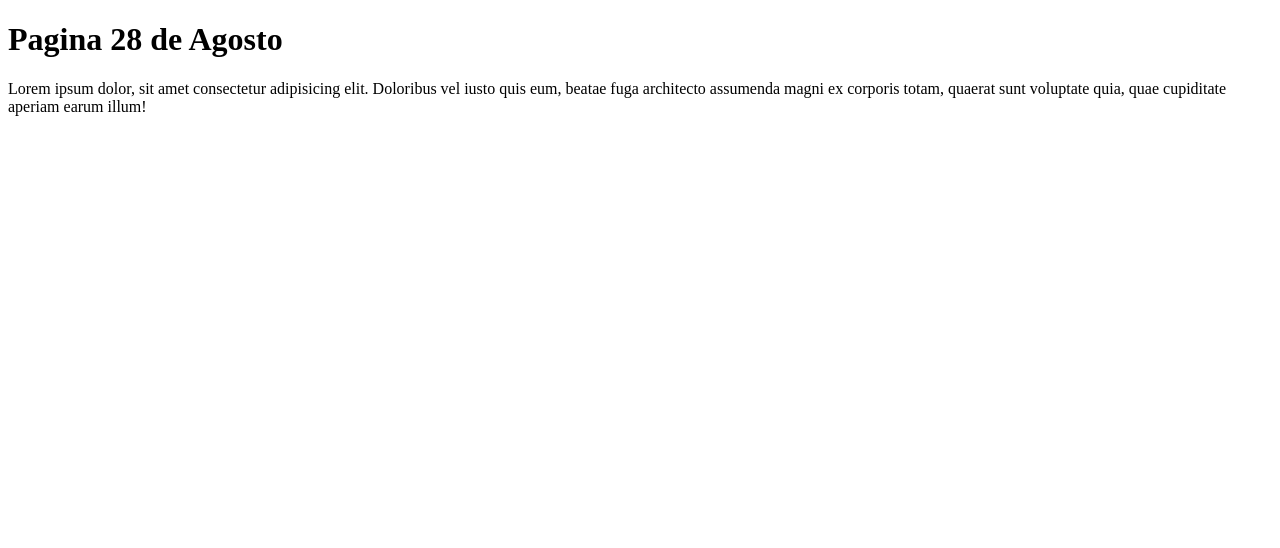
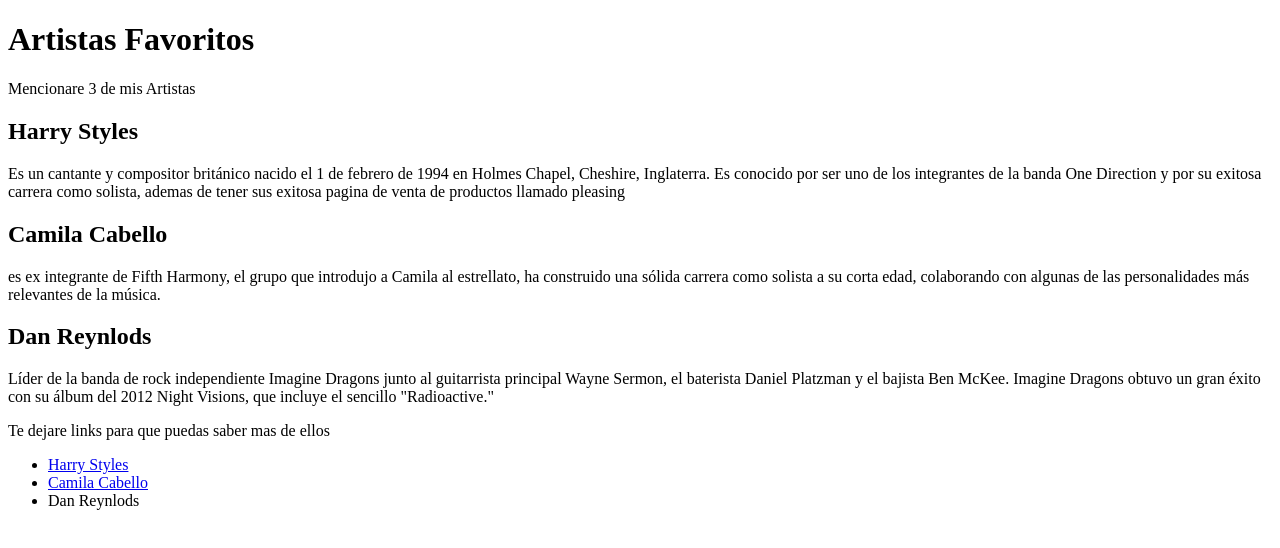
Before and after one commit to Quintero95/Practica-2, a plain HTML site: page practica.html in a window 1280 px wide. Drawn offline with Linux system fonts and the light colour scheme.

Commit message:
Pagina Artistas

```diff
--- a/practica.html
+++ b/practica.html
@@ -5,8 +5,37 @@
     <meta name="viewport" content="width=device-width, initial-scale=1.0">
     <title>Primera practica</title>
 </head>
-<body>
-   <h1>Pagina 28 de Agosto</h1>
-   <p>Lorem ipsum dolor, sit amet consectetur adipisicing elit. Doloribus vel iusto quis eum, beatae fuga architecto assumenda magni ex corporis totam, quaerat sunt voluptate quia, quae cupiditate aperiam earum illum!</p>
+<body >
+    <h1>Artistas Favoritos</h1>
+    <p>Mencionare 3 de mis Artistas</p>
+
+    <section>
+        <article>
+            <h2>Harry Styles</h2>
+            <p> Es un cantante y compositor británico nacido el 1 de febrero de 1994 en Holmes Chapel, Cheshire, Inglaterra. Es conocido por ser uno de los integrantes de la banda One Direction y por su exitosa carrera como solista, ademas de tener sus exitosa pagina de venta de productos llamado pleasing</p>
+        </article>
+    </section>
+
+    <section>
+        <article>
+            <h2>Camila Cabello</h2>
+            <p>es ex integrante de Fifth Harmony, el grupo que introdujo a Camila al estrellato, ha construido una sólida carrera como solista a su corta edad, colaborando con algunas de las personalidades más relevantes de la música. </p>
+        </article>
+    </section>
+
+    <section>
+        <article>
+            <h2>Dan Reynlods</h2>
+            <p>Líder de la banda de rock independiente Imagine Dragons junto al guitarrista principal Wayne Sermon, el baterista Daniel Platzman y el bajista Ben McKee. Imagine Dragons obtuvo un gran éxito con su álbum del 2012 Night Visions, que incluye el sencillo "Radioactive." </p>
+        </article>
+    </section>
+
+
+    <p>Te dejare links para que puedas saber mas de ellos</p>
+    <ul>
+        <li><a href="https://pleasing.com/">Harry Styles</a></li>
+        <li><a href="https://www.vogue.mx/estilo-de-vida/articulo/camila-cabello-biografia-y-canciones-mas-importantes">Camila Cabello</a></li>
+        <li><a href="https://es.famousbirthdays.com/people/dan-reynolds.html"></a>Dan Reynlods</li>
+    </ul>
 </body>
 </html>
```
